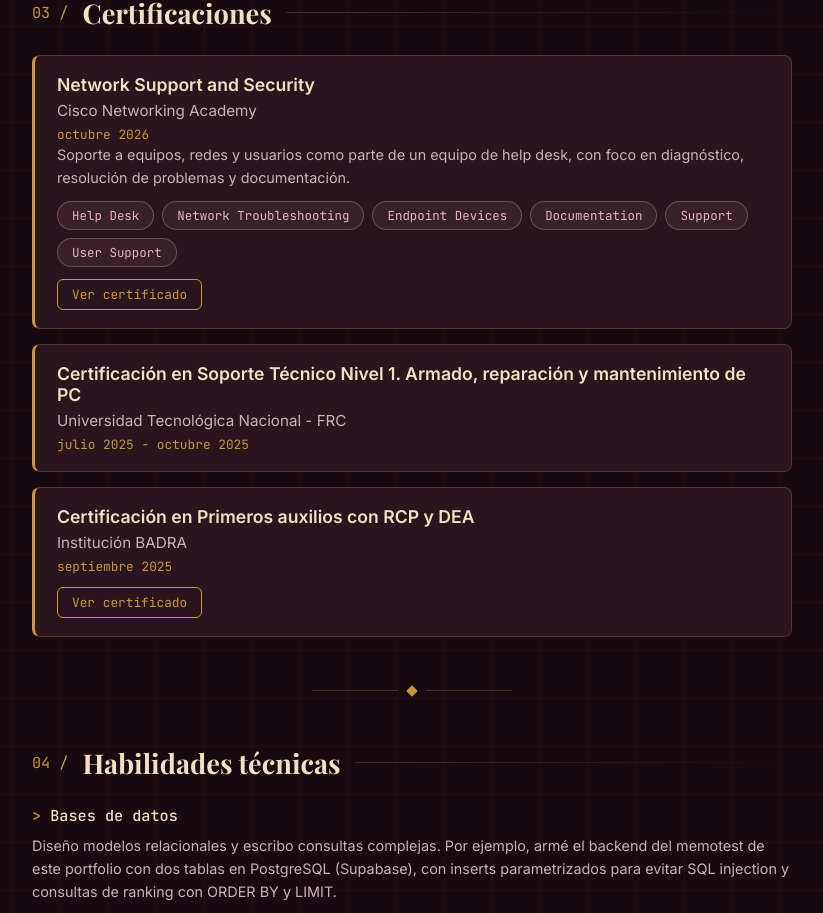
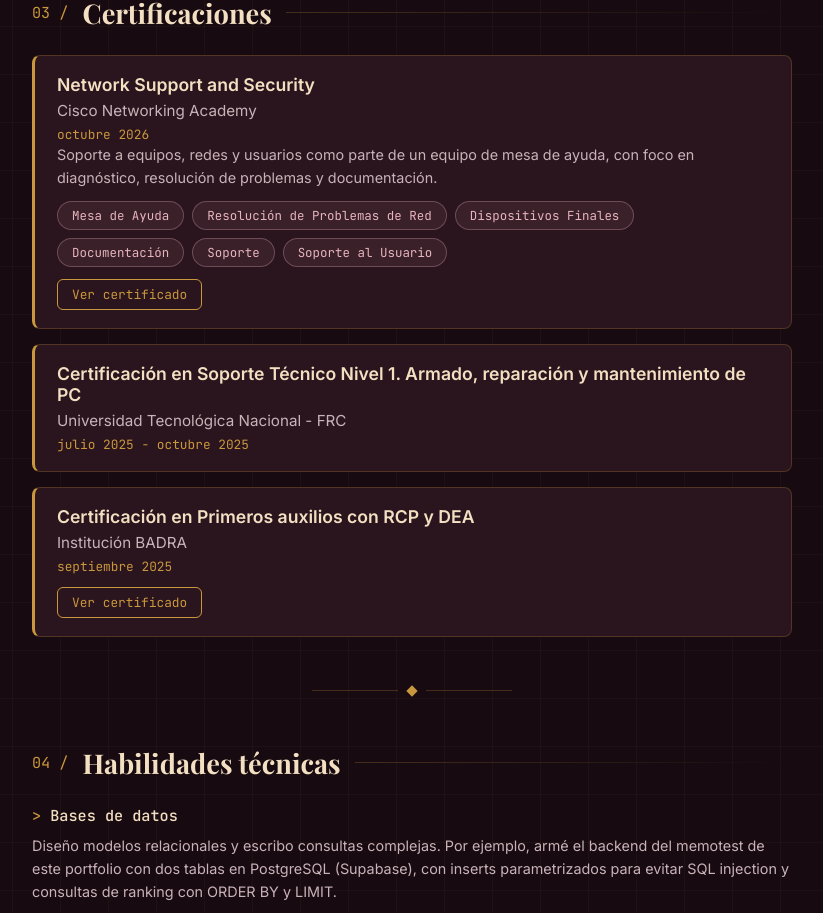
Before and after one commit to luciaduarte12/mi-portfolio, a React (Vite) app: page / in a window 1280 px wide. Shown: the part 1174-2087 px from the top of the page, without its empty margins (228-1051 px from the left). Built offline with nearby package versions, Linux system fonts and the light colour scheme; a web font is replaced by a local one.

Commit message:
Correcion de habilidades en certificaciones

```diff
--- a/src/App.jsx
+++ b/src/App.jsx
@@ -32,8 +32,8 @@ function App() {
       emisor: "Cisco Networking Academy",
       fecha: "octubre 2026",
       certificado: "https://www.credly.com/badges/c68cc59d-f3ed-443f-8498-275f7e8c55ee/public_url",
-      descripcion: "Soporte a equipos, redes y usuarios como parte de un equipo de help desk, con foco en diagnóstico, resolución de problemas y documentación.",
-      habilidades: ["Help Desk", "Network Troubleshooting", "Endpoint Devices", "Documentation", "Support", "User Support"],
+      descripcion: "Soporte a equipos, redes y usuarios como parte de un equipo de mesa de ayuda, con foco en diagnóstico, resolución de problemas y documentación.",
+      habilidades: ["Mesa de Ayuda", "Resolución de Problemas de Red", "Dispositivos Finales", "Documentación", "Soporte", "Soporte al Usuario"],
     },
     {
       titulo: "Certificación en Soporte Técnico Nivel 1. Armado, reparación y mantenimiento de PC",
```
